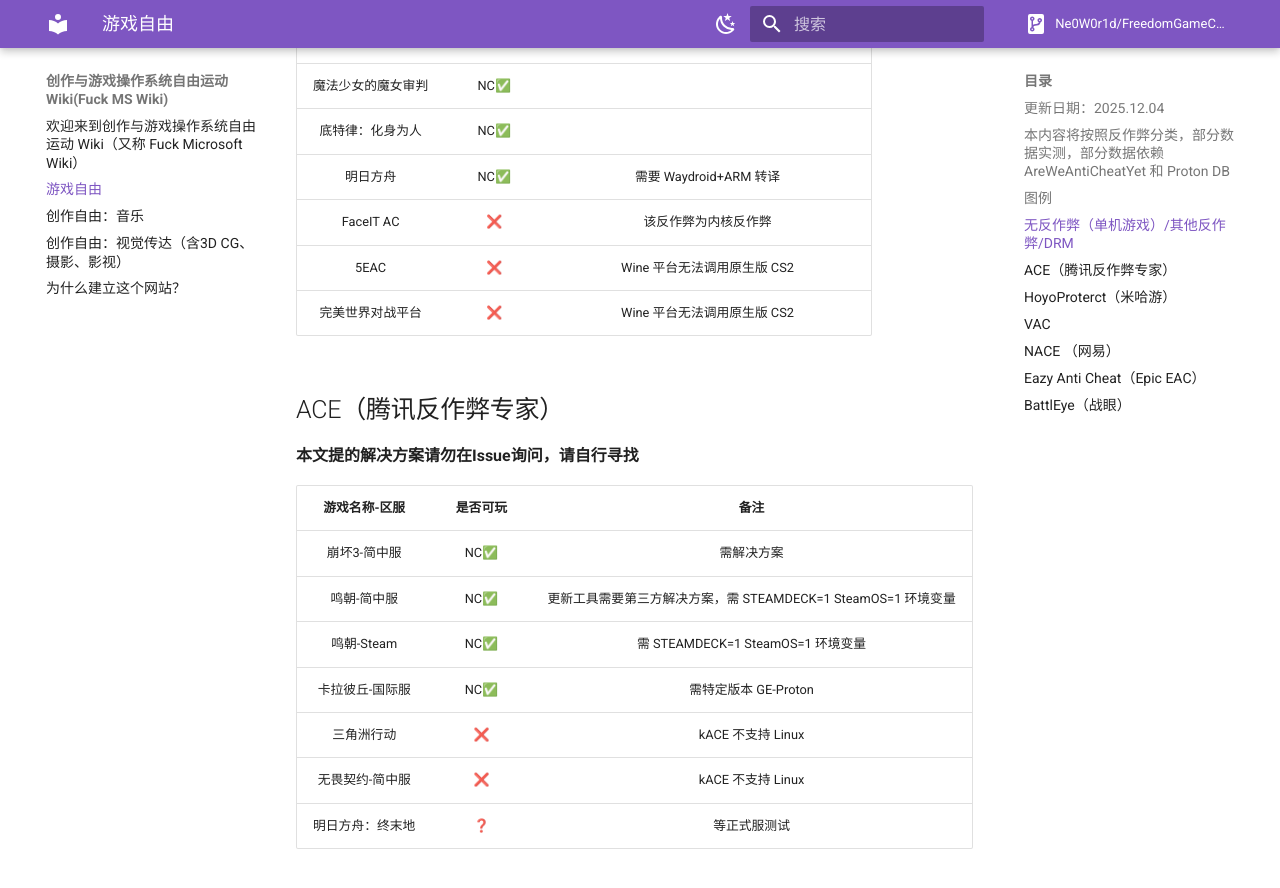
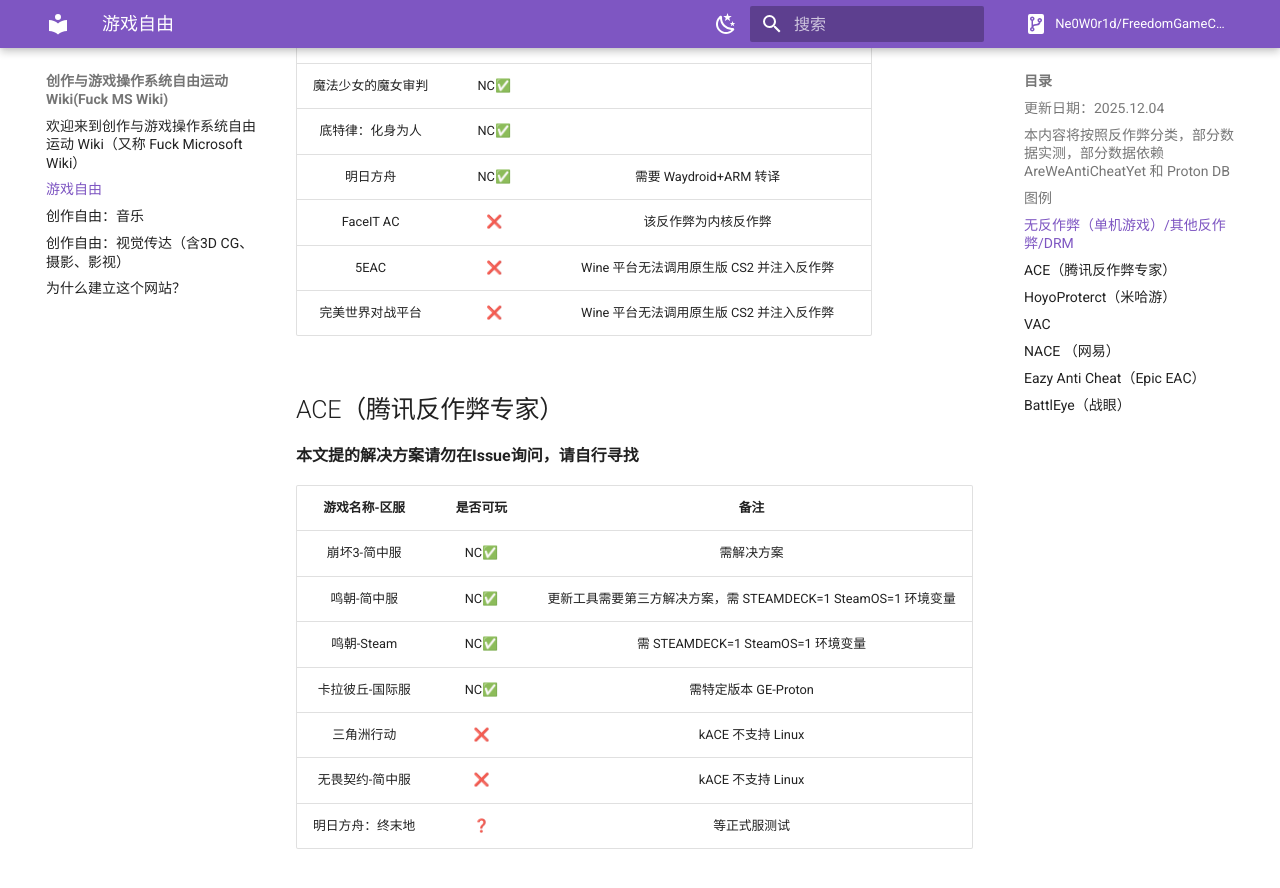
Before and after one commit to Ne0W0r1d/FreedomGameCreatorWiki, an MkDocs documentation site: the page built from docs/gamesfreedom.md, in a window 1280 px wide and 900 px high, scrolled down 839 px. Shown: the top 888 px of the window. Built offline with MkDocs 1.6.1 and Material for MkDocs 9.7.7, drawn with Linux system fonts in a browser that asks for light colours; comment, search, counter and statistics services are not loaded.

Commit message:
例行更新

```diff
--- a/docs/gamesfreedom.md
+++ b/docs/gamesfreedom.md
@@ -21,8 +21,8 @@
 | 底特律：化身为人 | NC✅ | |
 | 明日方舟 | NC✅ | 需要 Waydroid+ARM 转译 |
 | FaceIT AC | ❌ | 该反作弊为内核反作弊 |
-| 5EAC | ❌ | Wine 平台无法调用原生版 CS2 |
-| 完美世界对战平台 | ❌ | Wine 平台无法调用原生版 CS2 |
+| 5EAC | ❌ | Wine 平台无法调用原生版 CS2 并注入反作弊 |
+| 完美世界对战平台 | ❌ | Wine 平台无法调用原生版 CS2 并注入反作弊 |
 
 ## ACE（腾讯反作弊专家）
 
```
